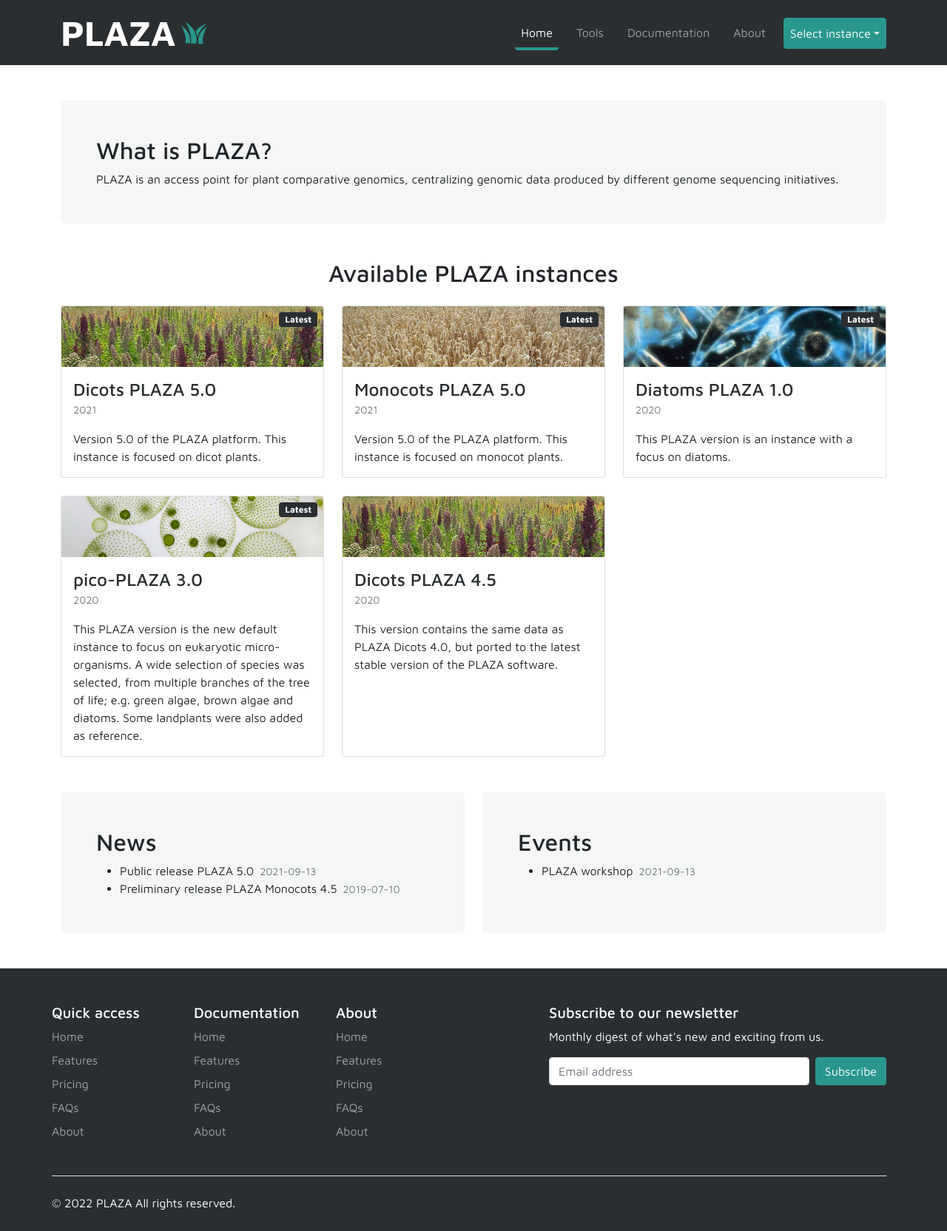
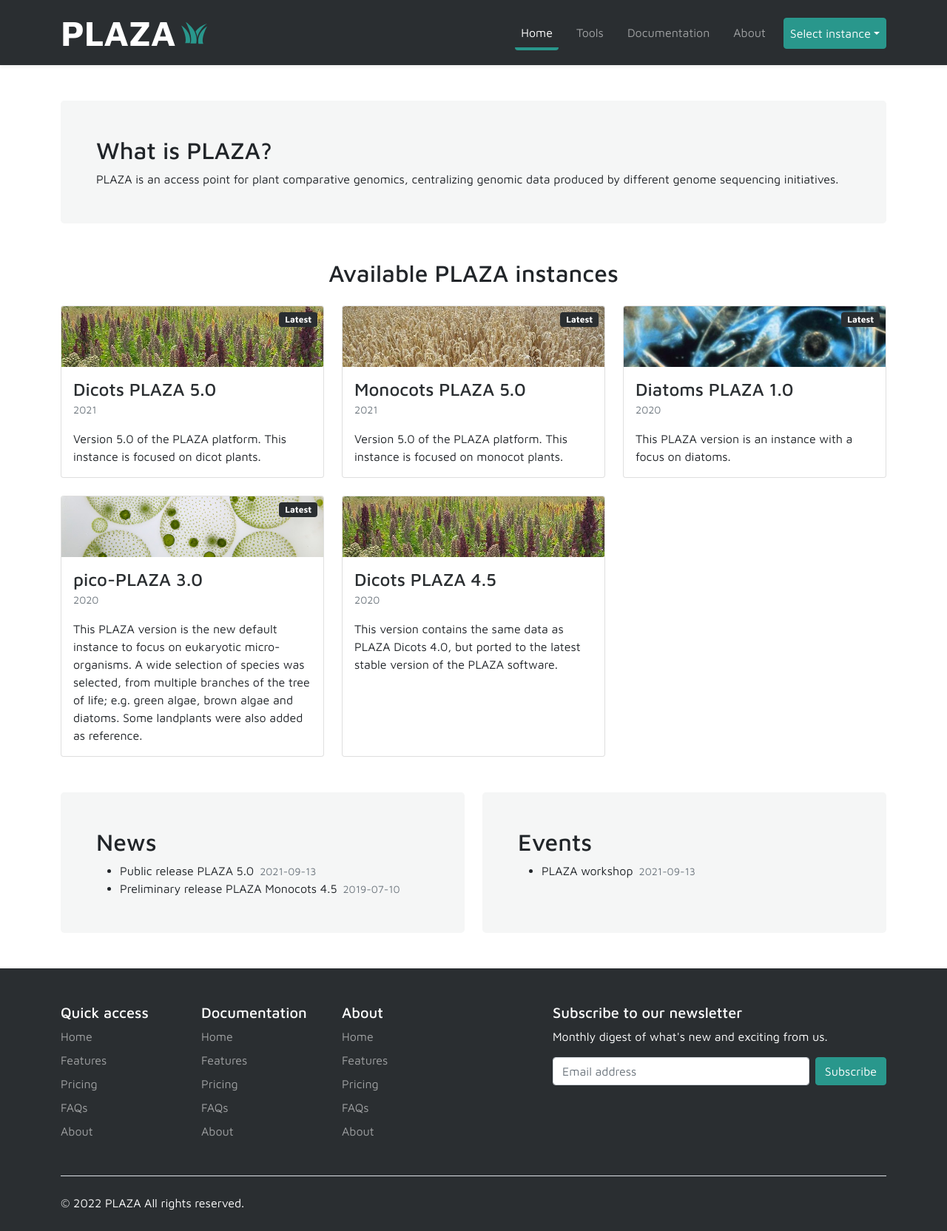
Before and after one commit to bedroesb/plaza-mock, a Jekyll site: the page built from index.html, in a window 1280 px wide. Shown: the whole page at 74% size. Built offline with Jekyll 4.4.1, drawn with Linux system fonts in a browser that asks for light colours.

Commit message:
footer fix

```diff
--- a/_includes/footer.html
+++ b/_includes/footer.html
@@ -1,5 +1,6 @@
 <footer class="bg-dark text-white navbar-dark mt-5 pt-5">
-    <div class="container navbar-nav">
+    <div class="container">
+        <div class="navbar-nav">
             <div class="row">
                 <div class="col-6 col-md-2 mb-3">
                     <h5>Quick access</h5>
@@ -62,4 +63,5 @@
                 </ul>
             </div>
         </div>
+    </div>
 </footer>
```
Lines whose indentation alone changed are shown as unchanged.
